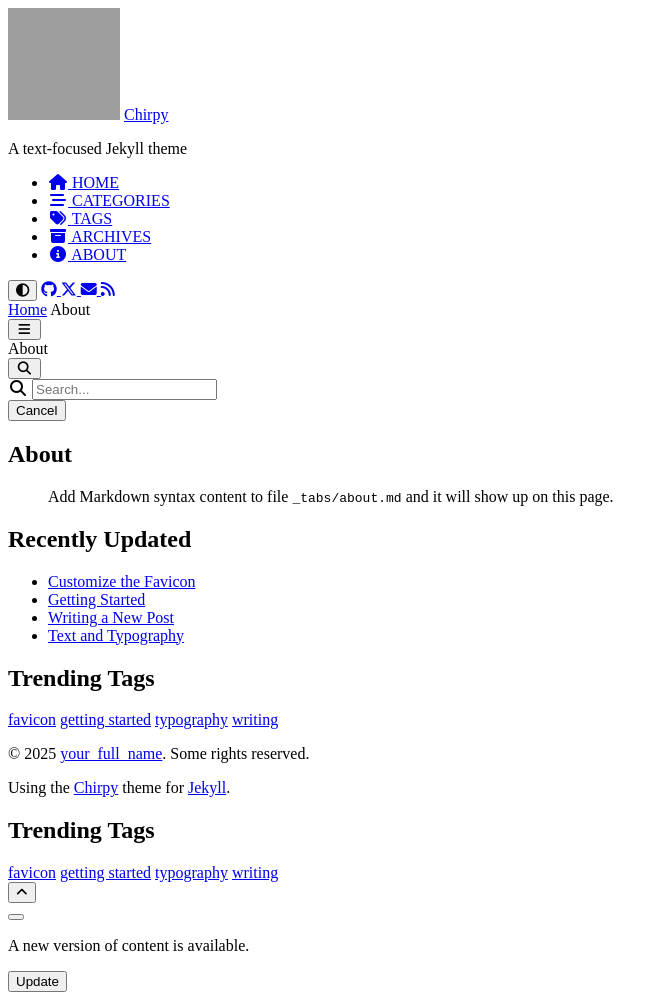
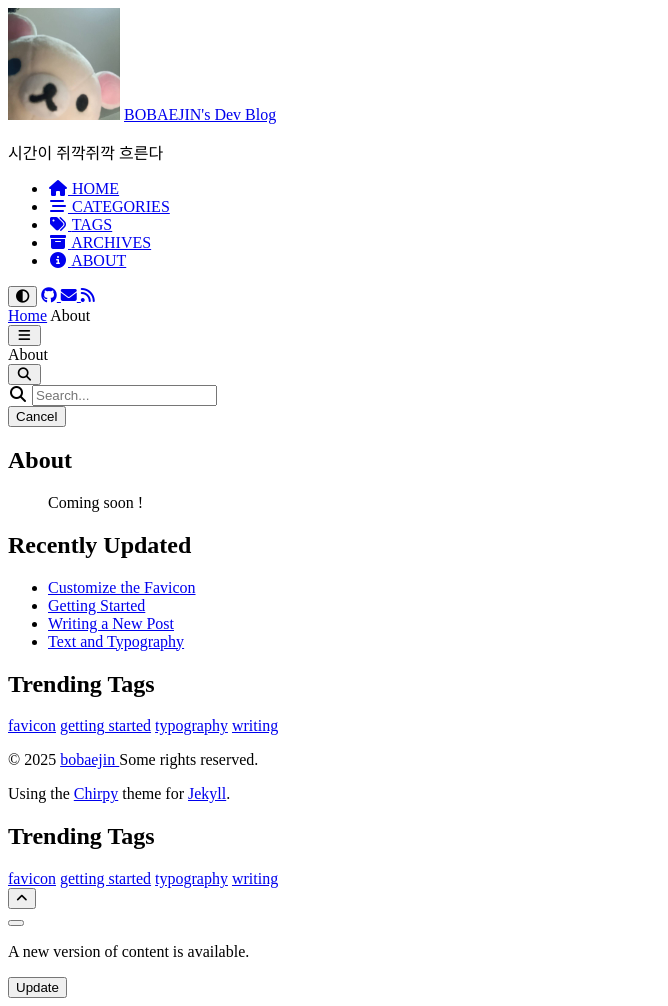
Before and after one commit to bobaej1n/bobaej1n.github.io, a Jekyll site: the page built from _tabs/about.md, in a window 1280 px wide. Shown: the whole page, without its empty margins (0-668 px from the left). Built offline with Jekyll 4.4.1, drawn with Linux system fonts in a browser that asks for light colours; cached includes are drawn as plain includes; nearby versions of some CDN libraries; grey boxes are pictures that could not be loaded.

Commit message:
테마 정리

```diff
--- a/_config.yml
+++ b/_config.yml
@@ -14,12 +14,12 @@ timezone: Asia/Seoul
 # jekyll-seo-tag settings › https://github.com/jekyll/jekyll-seo-tag/blob/master/docs/usage.md
 # ↓ --------------------------
 
-title: Chirpy # the main title
+title: BOBAEJIN's Dev Blog # the main title
 
-tagline: A text-focused Jekyll theme # it will display as the subtitle
+tagline: 시간이 쥐깍쥐깍 흐른다 # it will display as the subtitle
 
 description: >- # used by seo meta and the atom feed
-  A minimal, responsive and feature-rich Jekyll theme for technical writing.
+
 
 # Fill in the protocol & hostname for your site.
 # E.g. 'https://username.github.io', note that it does not end with a '/'.
@@ -28,18 +28,18 @@ url: "https://bobaej1n.github.io"
 github:
   username: bobaej1n # change to your GitHub username
 
-twitter:
-  username: twitter_username # change to your Twitter username
+# twitter:
+#   username: twitter_username # change to your Twitter username
 
 social:
   # Change to your full name.
   # It will be displayed as the default author of the posts and the copyright owner in the Footer
-  name: your_full_name
-  email: example@domain.com # change to your email address
+  name: bobaej1n
+  email: bo_bae_jin@naver.com # change to your email address
   links:
     # The first element serves as the copyright owner's link
-    - https://twitter.com/username # change to your Twitter homepage
-    - https://github.com/username # change to your GitHub homepage
+    # - https://twitter.com/username # change to your Twitter homepage
+    - https://github.com/bobaej1n # change to your GitHub homepage
     # Uncomment below to add more social links
     # - https://www.facebook.com/username
     # - https://www.linkedin.com/in/username
@@ -98,7 +98,7 @@ theme_mode: # [light | dark]
 cdn: "https://chirpy-img.netlify.app"
 
 # the avatar on sidebar, support local or CORS resources
-avatar: "/commons/avatar.jpg"
+avatar: "/assets/img/profile/profileImg1.png"
 
 # The URL of the site-wide social preview image used in SEO `og:image` meta tag.
 # It can be overridden by a customized `page.image` in front matter.
--- a/_includes/favicons.html
+++ b/_includes/favicons.html
@@ -1,19 +1,15 @@
-<!--
-  The Favicons for Web, Android, Microsoft, and iOS (iPhone and iPad) Apps
-  Generated by: https://realfavicongenerator.net/
--->
+{% capture profile_img %}{{ '/assets/img/profile/profileImg2.png' | relative_url }}{% endcapture %}
 
-{% capture favicon_path %}{{ '/assets/img/favicons' | relative_url }}{% endcapture %}
+<link rel="apple-touch-icon" sizes="180x180" href="{{ profile_img }}">
+<link rel="icon" type="image/jpeg" sizes="32x32" href="{{ profile_img }}">
+<link rel="icon" type="image/jpeg" sizes="16x16" href="{{ profile_img }}">
+{% if site.pwa.enabled %}
+  <link rel="manifest" href="{{ '/assets/img/favicons/site.webmanifest' | relative_url }}">
+{% endif %}
+<link rel="shortcut icon" href="{{ profile_img }}">
 
-<link rel="apple-touch-icon" sizes="180x180" href="{{ favicon_path }}/apple-touch-icon.png">
-<link rel="icon" type="image/png" sizes="32x32" href="{{ favicon_path }}/favicon-32x32.png">
-<link rel="icon" type="image/png" sizes="16x16" href="{{ favicon_path }}/favicon-16x16.png">
-{% if site.pwa.enabled %}
-  <link rel="manifest" href="{{ favicon_path }}/site.webmanifest">
-{% endif %}
-<link rel="shortcut icon" href="{{ favicon_path }}/favicon.ico">
 <meta name="apple-mobile-web-app-title" content="{{ site.title }}">
 <meta name="application-name" content="{{ site.title }}">
 <meta name="msapplication-TileColor" content="#da532c">
-<meta name="msapplication-config" content="{{ favicon_path }}/browserconfig.xml">
+<meta name="msapplication-config" content="{{ '/assets/img/favicons/browserconfig.xml' | relative_url }}">
 <meta name="theme-color" content="#ffffff">
--- a/_includes/footer.html
+++ b/_includes/footer.html
@@ -10,12 +10,9 @@
   <p>
     {{- '©' }}
     <time>{{ 'now' | date: '%Y' }}</time>
-
-    {% if site.social.links %}
-      <a href="{{ site.social.links[0] }}">{{ site.social.name }}</a>.
-    {% else %}
-      <em class="fst-normal">{{ site.social.name }}</em>.
-    {% endif %}
+    <a href="https://github.com/bobaej1n" target="_blank" rel="noopener">
+      bobaejin
+    </a>
 
     {% if site.data.locales[include.lang].copyright.brief %}
       <span
--- a/_includes/sidebar.html
+++ b/_includes/sidebar.html
@@ -3,11 +3,8 @@
 <aside aria-label="Sidebar" id="sidebar" class="d-flex flex-column align-items-end">
   <header class="profile-wrapper">
     <a href="{{ '/' | relative_url }}" id="avatar" class="rounded-circle">
-      {%- if site.avatar != empty and site.avatar -%}
-        {%- capture avatar_url -%}
-          {% include media-url.html src=site.avatar %}
-        {%- endcapture -%}
-        <img src="{{- avatar_url -}}" width="112" height="112" alt="avatar" onerror="this.style.display='none'">
+      {%- if site.avatar %}
+        <img src="{{ site.avatar }}" width="112" height="112" alt="avatar" onerror="this.style.display='none'">
       {%- endif -%}
     </a>
 
@@ -53,7 +50,7 @@
 
     {% for entry in site.data.contact %}
       {% case entry.type %}
-        {% when 'github', 'twitter' %}
+        {% when 'github' %}
           {%- capture url -%}
             https://{{ entry.type }}.com/{{ site[entry.type].username }}
           {%- endcapture -%}
--- a/_tabs/about.md
+++ b/_tabs/about.md
@@ -4,5 +4,5 @@ icon: fas fa-info-circle
 order: 4
 ---
 
-> Add Markdown syntax content to file `_tabs/about.md`{: .filepath } and it will show up on this page.
+> Coming soon !
 {: .prompt-tip }
```
Also changed, not shown: assets/img/profile/profileImg1.png (added), assets/img/profile/profileImg2.png (added).
